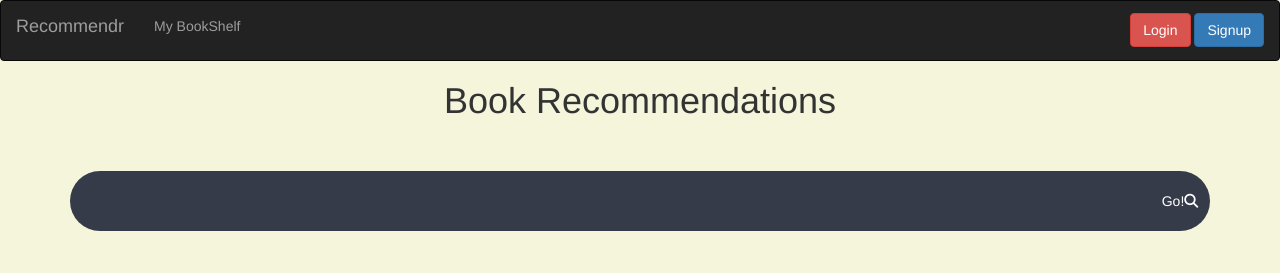
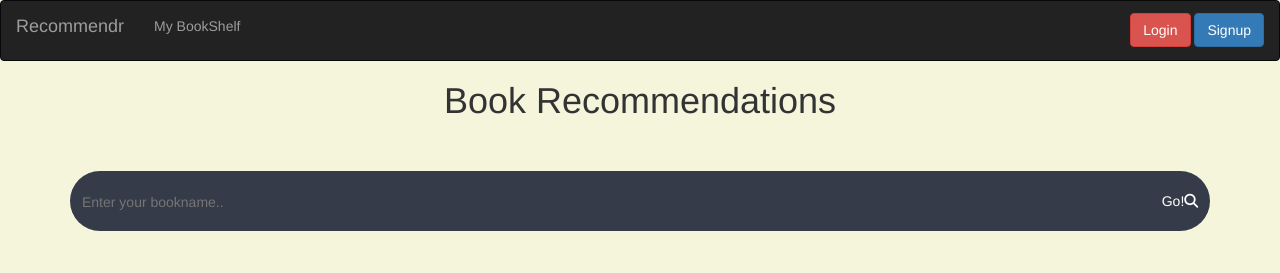
Before and after one commit to kiranmisner/BookRecommender, a website: page htmlfiles/index.html in a window 1280 px wide. Shown: the top 273 px of the page. Drawn offline with nearby package versions, Linux system fonts and the light colour scheme.

Commit message:
search bar fix

```diff
--- a/htmlfiles/index.html
+++ b/htmlfiles/index.html
@@ -198,7 +198,7 @@
 <div class="container h-100">
   <div class="d-flex justify-content-center h-100">
     <div class="searchbar">
-      <input class="search_input" type="text" id="book" placeholder="Enter your bookname..">
+      <input style="width: 95%;" class="search_input" type="text" id="book" placeholder="Enter your bookname..">
           <a href="#" id = "searcher" onclick="callAPI()" class="search_icon">Go!<i class="fas fa-search"></i></a>
     </div>
   </div>
```
